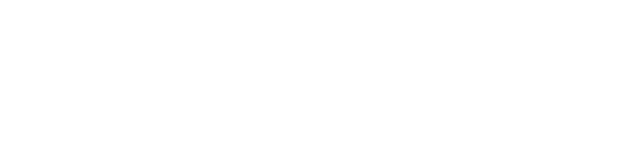
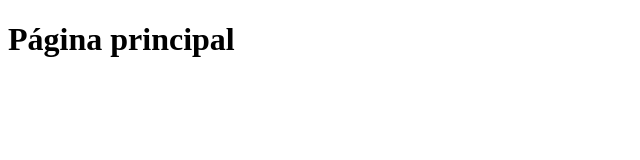
Before and after one commit to Prof-Carlos-Senai/exercicio, a plain HTML site: page index.html in a window 1280 px wide. Shown: the whole page, without its empty margins (0-640 px from the left). Drawn offline with Linux system fonts and the light colour scheme.

Commit message:
título h1

```diff
--- a/index.html
+++ b/index.html
@@ -7,6 +7,7 @@
     <title>Git</title>
 </head>
 <body>
+    <h1>Página principal</h1>
 
 </body>
 </html>
```
